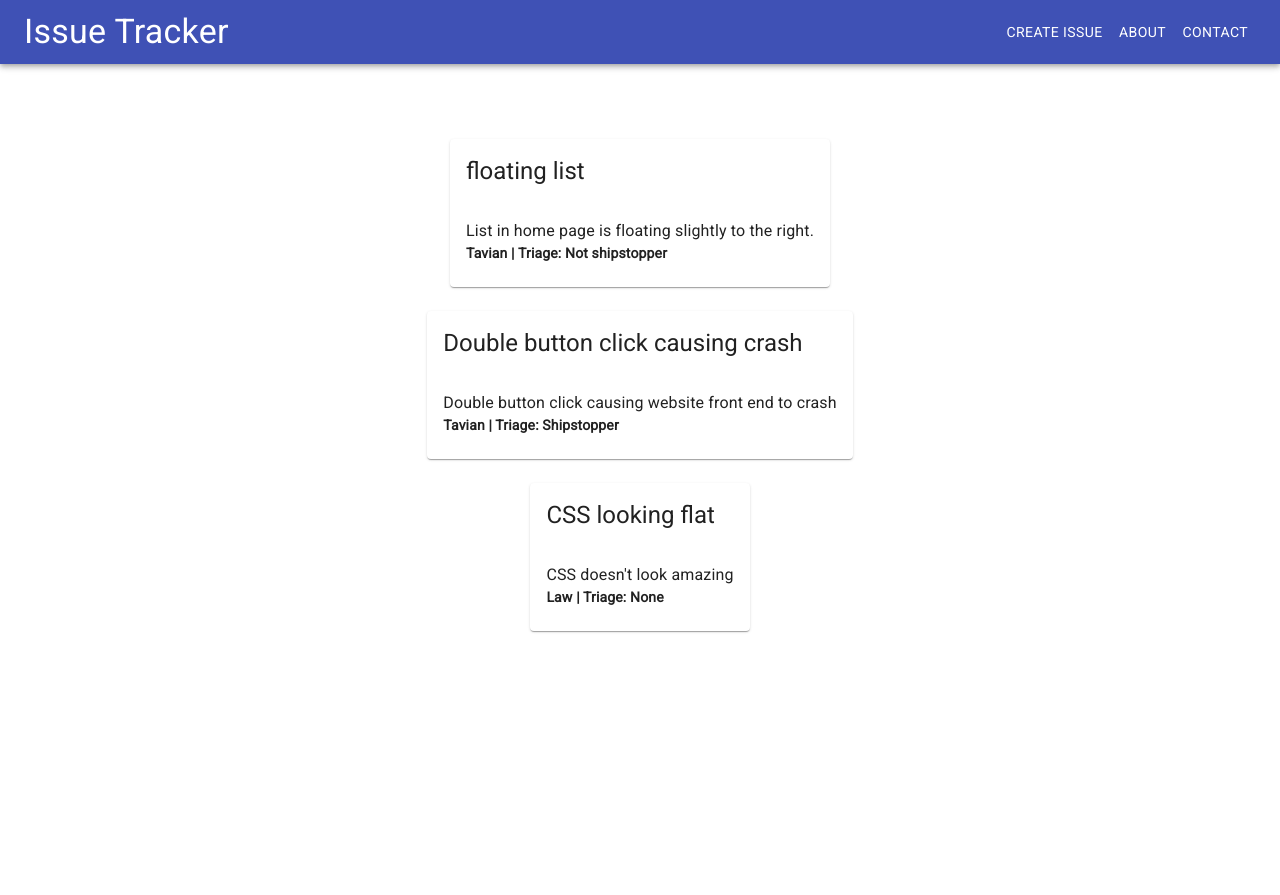
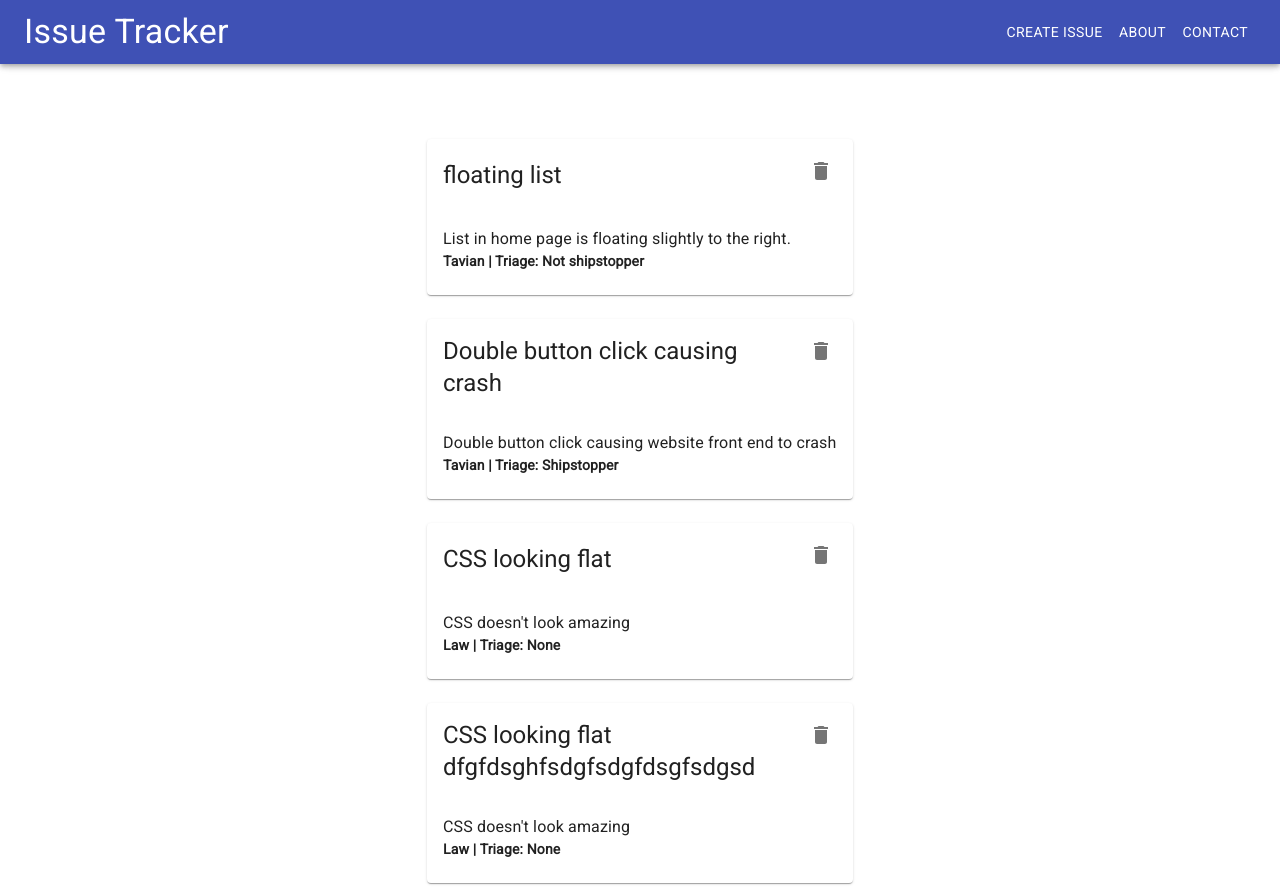
Before and after one commit to TavianT/react-issues-tracker, a React (Create React App) app in the folder issue-tracker/: page / in a window 1280 px wide. Before the commit the page ends 800 px from the top, so only its background shows below. Built offline with nearby package versions, Linux system fonts and the light colour scheme.

Commit message:
added icons

```diff
--- a/issue-tracker/package.json
+++ b/issue-tracker/package.json
@@ -5,6 +5,7 @@
   "dependencies": {
     "@fontsource/roboto": "^4.5.0",
     "@material-ui/core": "^4.12.3",
+    "@material-ui/icons": "^4.11.2",
     "@testing-library/jest-dom": "^5.14.1",
     "@testing-library/react": "^11.2.7",
     "@testing-library/user-event": "^12.8.3",
--- a/issue-tracker/src/IssueList.js
+++ b/issue-tracker/src/IssueList.js
@@ -1,4 +1,5 @@
-import { Container, Grid, Paper, Card, CardHeader, CardContent, Typography } from "@material-ui/core";
+import { Container, Grid, Paper, Card, CardHeader, CardContent, Typography, IconButton } from "@material-ui/core";
+import DeleteIcon from '@material-ui/icons/Delete';
 import { useState } from "react";
 
 const IssueList = () => {
@@ -21,6 +22,12 @@ const IssueList = () => {
                 body: "CSS doesn't look amazing",
                 author: "Law",
                 triage: "None"
+            },
+            {
+                title: "CSS looking flat dfgfdsghfsdgfsdgfdsgfsdgsd",
+                body: "CSS doesn't look amazing",
+                author: "Law",
+                triage: "None"
             }
         ])
     return (
@@ -34,16 +41,20 @@ const IssueList = () => {
 
             {issues.map(issue => (
                 <Grid item className="issue-item">
-                    {/* <Paper elevation="3">{issue.title}</Paper> */}
                     <Card>
                         <CardHeader
-                        title={issue.title}>
+                        title={issue.title}
+                        action={
+                            <IconButton aria-label="delete">
+                                <DeleteIcon />
+                            </IconButton>
+                        }>
                         </CardHeader>
                         <CardContent>
-                            <Typography>
+                            <Typography noWrap >
                                 {issue.body}
                             </Typography>
-                            <Typography variant="body2" style={{ fontWeight: 600 }}>
+                            <Typography variant="body2" style={{ fontWeight: 600 }} noWrap >
                                 {issue.author} | Triage: {issue.triage}
                             </Typography>
                         </CardContent>
--- a/issue-tracker/src/index.css
+++ b/issue-tracker/src/index.css
@@ -20,7 +20,6 @@ body {
 .issue-list {
   flex-grow: 1;
   margin-top: 75px;
-  min-width: 300px;
 }
 
 /* .content {
@@ -29,5 +28,6 @@ body {
 } */
 
 .issue-item {
-
+  min-width: 450px;
+  max-width: 450px;
 }
```
Also changed, not shown: 1 other file (tests, documents, lock files or other folders).
